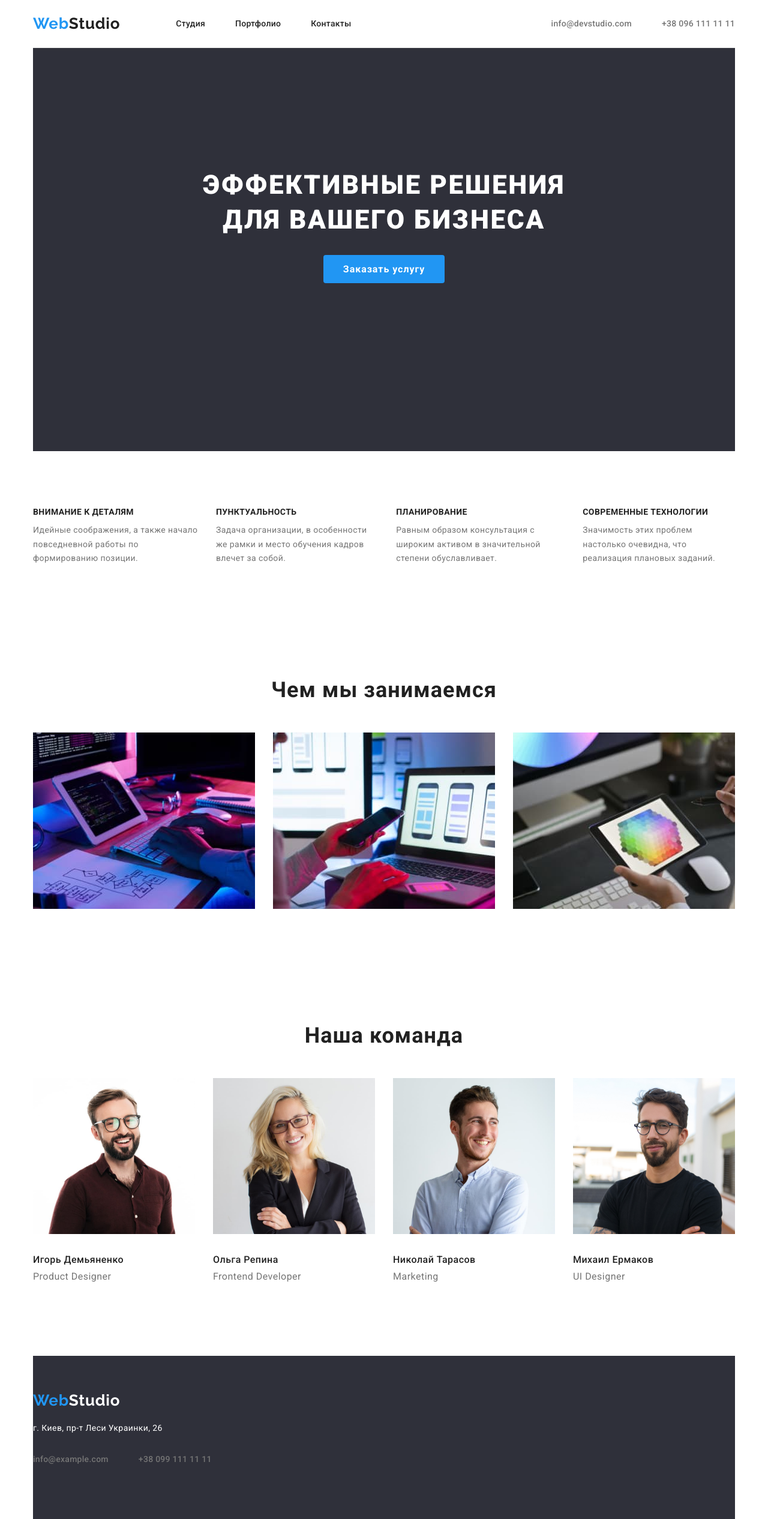
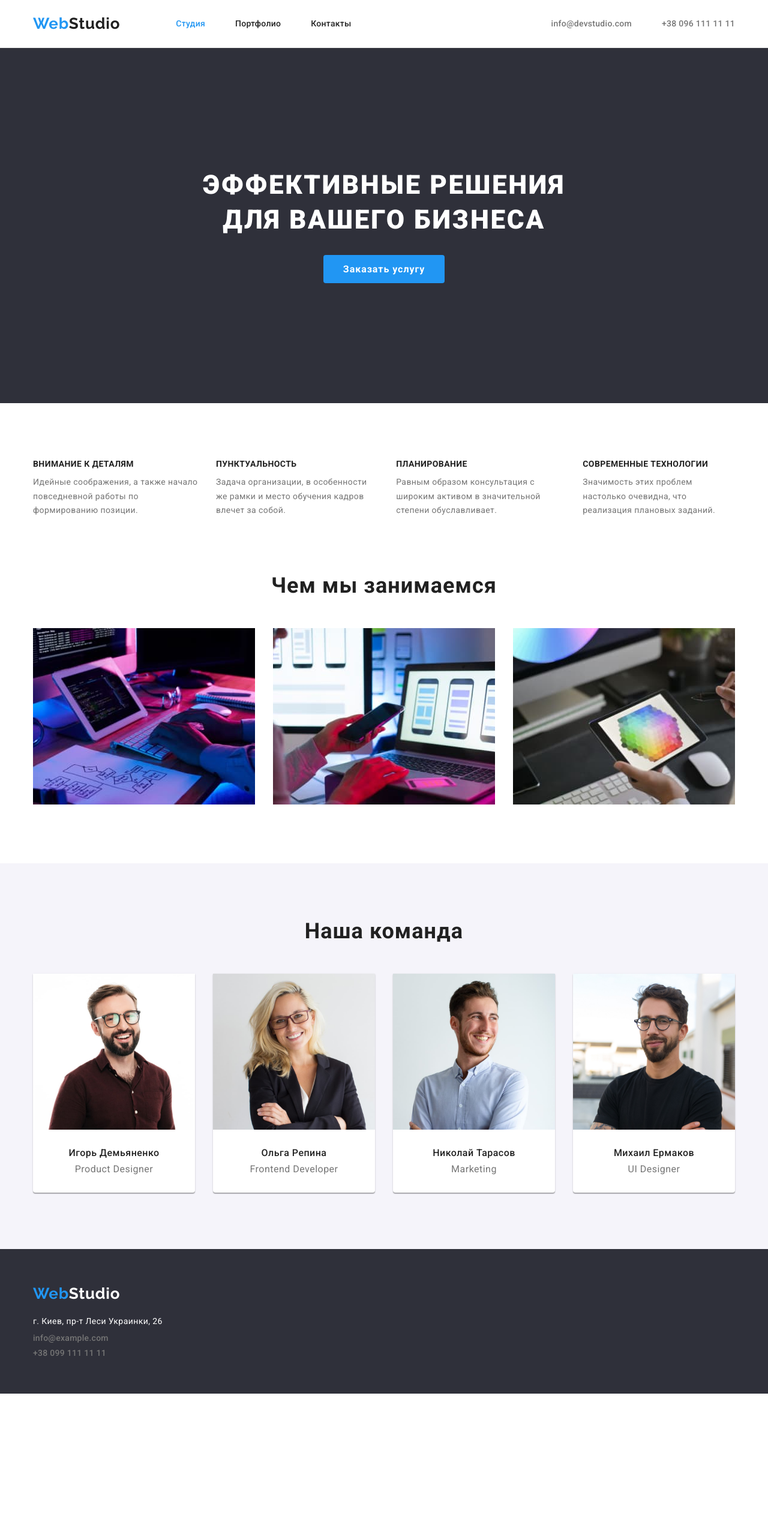
Before and after one commit to DatsenkoTetiana/goit-markup-hw-03, a plain HTML site: page index.html in a window 1280 px wide. Shown: the whole page at 60% size. After the commit the page ends 2323 px from the top, so only its background shows below. Drawn offline with nearby package versions, Linux system fonts and the light colour scheme.

Commit message:
containers created replacing margin with padding

```diff
--- a/css/styles.css
+++ b/css/styles.css
@@ -36,6 +36,7 @@ ul {
     --lightdrey-background-color: #f5f4fa;
     --border-color: #ececec;
     --border-cart-color: #eeeeee;
+    --btn-background-color: #188ce8;
 }
 
 ul {
@@ -53,9 +54,12 @@ ul {
 }
 
 /* header */
-.header {
+.header-container {
     display: flex;
     align-items: center;
+}
+
+.header {
     border-bottom: 1px solid var(--border-color);
 }
 
@@ -95,7 +99,7 @@ span {
 
 .nav .nav-link {
     display: block;
-    margin: 32px 0;
+    padding: 32px 0;
     text-decoration: none;
     font-weight: 500;
     font-size: 14px;
@@ -105,6 +109,10 @@ span {
 
 .nav .nav-link {
     color: var(--black-color);
+}
+
+.nav-link.current-link {
+    color: var(--blue-color);
 }
 
 .nav .nav-link:hover {
@@ -122,7 +130,7 @@ span {
 
 .contacts .contact {
     display: block;
-    margin: 32px 0;
+    padding: 32px 0;
     font-weight: 500;
     font-size: 14px;
     line-height: 1.1;
@@ -131,8 +139,8 @@ span {
     color: var(--grey-color);
 }
 
-.contacts .item:not(:first-child) {
-    margin-left: 50px;
+.contacts .item:not(:last-child) {
+    margin-right: 50px;
 }
 
 .contacts .contact:hover {
@@ -147,7 +155,7 @@ span {
 
 .section-hero {
     padding-top: 200px;
-    padding-bottom: 280px;
+    padding-bottom: 200px;
     text-align: center;
     background-color: var(--darkblue-background-color);
 }
@@ -180,13 +188,13 @@ span {
 }
 
 .btn:hover {
-    background-color: var(--lightdrey-background-color);
-    color: var(--black-color);
+    background-color: var(--btn-background-color);
+    color: var(--white-color);
 }
 
 .btn:focus {
-    background-color: var(--lightdrey-background-color);
-    color: var(--black-color);
+    background-color: var(--btn-background-color);
+    color: var(--white-color);
 }
 
 .buttons-items {
@@ -214,6 +222,11 @@ span {
     border-radius: 4px;
 }
 
+.btns.current-btns {
+    background-color: var(--blue-background-color);
+    color: var(--white-color);
+}
+
 .btns:hover {
     background-color: var(--blue-background-color);
     color: var(--white-color);
@@ -225,6 +238,10 @@ span {
 }
 
 /* section-list */
+.feature {
+    padding-bottom: 0;
+}
+
 .lists {
     display: flex;
 }
@@ -234,7 +251,7 @@ span {
 }
 
 .list .list-title {
-    padding-bottom: 10px;
+    margin-bottom: 10px;
 }
 
 .list-title {
@@ -253,6 +270,18 @@ span {
 }
 
 /* section cart */
+.team {
+    background-color: var(--lightdrey-background-color);
+}
+
+.team .cart {
+    background-color: var(--white-color);
+    text-align: center;
+    border-radius: 0px 0px 4px 4px;
+    box-shadow: 0px 1px 3px rgba(0, 0, 0, 0.12), 0px 1px 1px rgba(0, 0, 0, 0.14),
+        0px 2px 1px rgba(0, 0, 0, 0.2);
+}
+
 .carts {
     display: flex;
 }
@@ -270,8 +299,12 @@ span {
     letter-spacing: 0.03em;
 }
 
-.carts .user {
-    margin-bottom: 30px;
+.cart .user {
+    display: block;
+}
+
+.team-wrapper {
+    padding: 30px 0;
 }
 
 .carts .name {
@@ -283,7 +316,6 @@ span {
 }
 
 .carts .profession {
-    margin-bottom: 30px;
     font-size: 16px;
     line-height: 1.1;
     letter-spacing: 0.03em;
@@ -309,6 +341,19 @@ span {
     color: var(--white-color);
 }
 
+/* .item .footer-item {
+    margin-right: 0;
+} */
+
+.contacts.contacts-footer {
+    display: block;
+}
+
+.contact.contact-footer {
+    padding: 0;
+    margin-top: 9px;
+}
+
 /* portfolio */
 
 .portfolio-container {
@@ -317,7 +362,7 @@ span {
 }
 
 .container-bg {
-    width: calc((100% - 60px) / 3);
+    flex-basis: calc((100% - 60px) / 3);
     margin-bottom: 30px;
 }
 
@@ -336,7 +381,7 @@ span {
 .container-bg-content {
     padding: 20px 24px;
     border: 1px solid var(--border-cart-color);
-    border-top: 0;
+    border-top: none;
 }
 
 .title-bg {
@@ -348,7 +393,6 @@ span {
 }
 
 .suptitle-bg {
-    margin-bottom: 20px;
     line-height: 2.2;
     font-size: 16px;
     letter-spacing: 0.03em;
--- a/index.html
+++ b/index.html
@@ -7,18 +7,21 @@
   <meta name="viewport" content="width=device-width, initial-scale=1.0" />
   <title>WebStudio</title>
   <link href="https://fonts.googleapis.com/css2?family=Raleway:wght@700&family=Roboto:wght@400;500;700;900&display=swap"
-    rel="stylesheet">
+    rel="stylesheet" />
   <link rel="stylesheet"
     href="https://cdnjs.cloudflare.com/ajax/libs/modern-normalize/1.1.0/modern-normalize.min.css" />
   <link rel="stylesheet" href="css/styles.css" />
 </head>
 
-<body class="container">
+<body>
   <header class="header">
+    <div class="container header-container">
       <a class="logo" href="/">Web<span class="header-logo">Studio</span></a>
       <nav class="header-nav">
         <ul class="nav">
-        <li class="item"><a class="nav-link" href="#">Студия</a></li>
+          <li class="item">
+            <a class="nav-link current-link" href="#">Студия</a>
+          </li>
           <li class="item">
             <a class="nav-link" href="portfolio.html"> Портфолио</a>
           </li>
@@ -33,15 +36,21 @@
           <a class="contact" href="tel:+380961111111">+38 096 111 11 11</a>
         </li>
       </ul>
+    </div>
   </header>
 
   <main>
     <section class="section-hero">
-      <h1 class="hero-title">Эффективные решения <br /> для вашего бизнеса</h1>
+      <div class="container">
+        <h1 class="hero-title">
+          Эффективные решения <br />
+          для вашего бизнеса
+        </h1>
         <button class="btn" type="button">Заказать услугу</button>
+      </div>
     </section>
-
-    <section class="section">
+    <section class="section feature">
+      <div class="container">
         <ul class="lists">
           <li class="list">
             <h2 class="list-title">Внимание к деталям</h2>
@@ -54,8 +63,8 @@
           <li class="list">
             <h2 class="list-title">Пунктуальность</h2>
             <p class="list-text">
-            Задача организации, в особенности же рамки и место обучения кадров
-            влечет за собой.
+              Задача организации, в особенности же рамки и место обучения
+              кадров влечет за собой.
             </p>
           </li>
 
@@ -75,9 +84,11 @@
             </p>
           </li>
         </ul>
+      </div>
     </section>
 
     <section class="section">
+      <div class="container">
         <h2 class="cart-title">Чем мы занимаемся</h2>
 
         <ul class="carts">
@@ -85,55 +96,69 @@
             <img src="images/derection/derection1.jpg" alt="HTML програмирование" width="370" height="294" />
           </li>
           <li class="cart">
-          <img src="images/derection/derection2.jpg" alt="Разработка мобильного приложения" width="370" height="294" />
+            <img src="images/derection/derection2.jpg" alt="Разработка мобильного приложения" width="370"
+              height="294" />
           </li>
           <li class="cart">
             <img src="images/derection/derection3.jpg" alt="Палитра на планшете" width="370" height="294" />
           </li>
         </ul>
+      </div>
     </section>
 
-    <section class="section">
+    <section class="section team">
+      <div class="container">
         <h2 class="cart-title">Наша команда</h2>
         <ul class="carts">
           <li class="cart">
             <img class="user" src="images/team/team1.jpg" alt="Product Designer" width="270" height="260" />
+            <div class="team-wrapper">
               <h3 class="name">Игорь Демьяненко</h3>
               <p class="profession">Product Designer</p>
+            </div>
           </li>
 
           <li class="cart">
             <img class="user" src="images/team/team2.jpg" alt="Frontend Developer" width="270" height="260" />
+            <div class="team-wrapper">
               <h3 class="name">Ольга Репина</h3>
               <p class="profession">Frontend Developer</p>
+            </div>
           </li>
 
           <li class="cart">
             <img class="user" src="images/team/team3.jpg" alt="Marketing" width="270" height="260" />
+            <div class="team-wrapper">
               <h3 class="name">Николай Тарасов</h3>
               <p class="profession">Marketing</p>
+            </div>
           </li>
 
           <li class="cart">
             <img class="user" src="images/team/team4.jpg" alt="UI Designer" width="270" height="260" />
+            <div class="team-wrapper">
               <h3 class="name">Михаил Ермаков</h3>
               <p class="profession">UI Designer</p>
+            </div>
           </li>
         </ul>
+      </div>
     </section>
   </main>
 
   <footer class="footer">
+    <div class="container">
       <a class="logo" href="/">Web<span class="footer-logo">Studio</span></a>
       <address class="address">г. Киев, пр-т Леси Украинки, 26</address>
-    <ul class="contacts">
-      <li class="item">
-        <a class="contact" href="mailto:info@example.com">info@example.com</a>
+      <ul class="contacts contacts-footer">
+        <li class="item footer-item">
+          <a class="contact contact-footer" href="mailto:info@example.com">info@example.com</a>
         </li>
-      <li class="item">
-        <a class="contact" href="tel:+380991111111">+38 099 111 11 11</a>
+        <li class="item footer-item">
+          <a class="contact contact-footer" href="tel:+380991111111">+38 099 111 11 11</a>
         </li>
       </ul>
+    </div>
   </footer>
 </body>
 
```
Also changed, not shown: portfolio.html (+9 -6 lines). Lines whose indentation alone changed are shown as unchanged.
